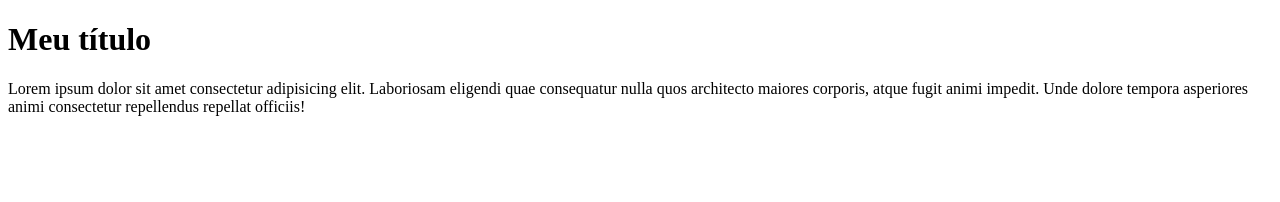
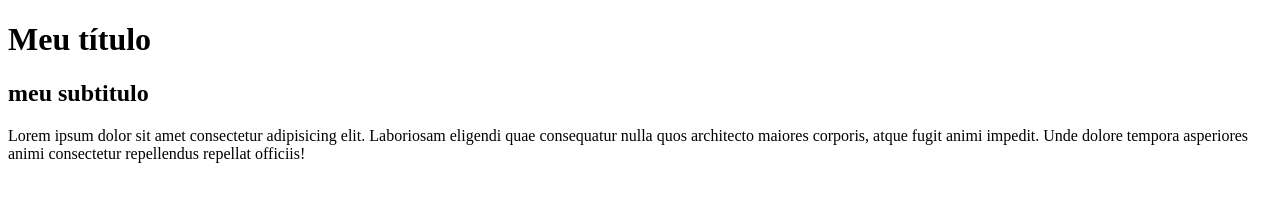
Before and after one commit to leesaeny/teste, a plain HTML site: page index.html in a window 1280 px wide. Drawn offline with Linux system fonts and the light colour scheme.

Commit message:
adicionando folha de estilos e subtitulo

```diff
--- a/index.html
+++ b/index.html
@@ -8,6 +8,7 @@
 </head>
 <body>
     <h1>Meu título</h1>
+    <h2>meu subtitulo</h2>
     <p>Lorem ipsum dolor sit amet consectetur adipisicing elit. Laboriosam eligendi quae consequatur nulla quos architecto maiores corporis, atque fugit animi impedit. Unde dolore tempora asperiores animi consectetur repellendus repellat officiis!</p>
 </body>
 </html>
```
